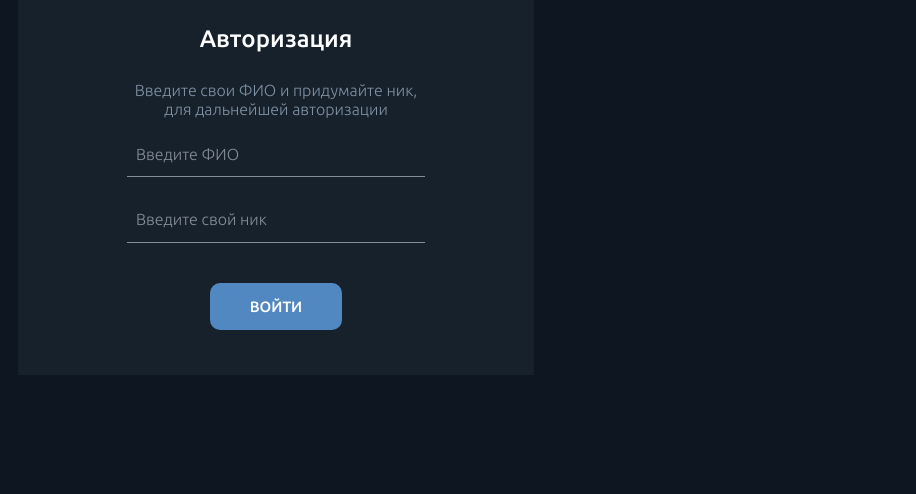
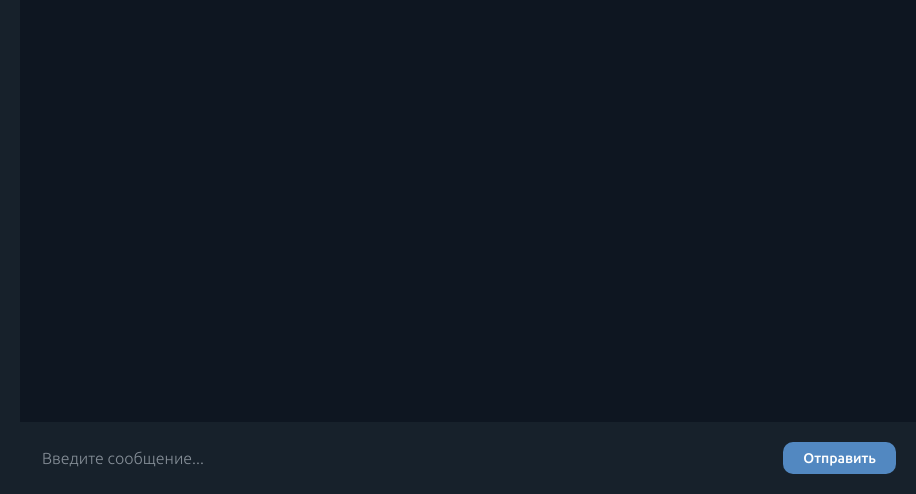
Before and after one commit to GusselnikovaA/WS-chat, a website: page src/index.html in a window 1280 px wide. Shown: the part 306-800 px from the top of the page, without its empty margins (364-1280 px from the left). Drawn offline with Linux system fonts and the light colour scheme.

Commit message:
Верстка окна приложения

```diff
--- a/src/index.html
+++ b/src/index.html
@@ -11,13 +11,23 @@
 </head>
 <body>
 
+    <main class="global">
+        <div class="global-user user">
 
-    <div class="user"></div>
-    <!-- /.user -->
+        </div>
+        <!-- /.user -->
 
-    <div class="message"></div>
+    <div class="global-message message">
+        <div class="message-area"></div>
+        <form action="#" class="message-form">
+            <input type="text" class="message__input" placeholder="Введите сообщение...">
+            <button class="message__button">Отправить</button>
+        </form>
+    </div>
     <!-- /.message -->
 
+    </main>
+    <!-- /.global -->
 
     <div class="modal">
         <div class="modal-container">
--- /dev/null
+++ b/src/sass/blocks/_global.sass
@@ -0,0 +1,10 @@
+.global
+    width: 100%
+    height: 100vh
+    display: flex
+    &-user
+        flex-basis: 30%
+        background-color: $main-color
+    &-message
+        flex-basis: 70%
+        background-color: $background-color
--- /dev/null
+++ b/src/sass/blocks/_message.sass
@@ -0,0 +1,15 @@
+.message
+    display: flex
+    flex-direction: column
+    justify-content: space-between
+    &-form
+        display: flex
+        justify-content: space-between
+        background-color: $main-color
+        padding: 20px
+    &__button
+        padding: 8px 20px
+        color: $text-color
+        font-size: 14px
+        background-color: $secondary-color
+        border-radius: 10px
--- a/src/sass/blocks/_modal.sass
+++ b/src/sass/blocks/_modal.sass
@@ -5,6 +5,7 @@
     width: 100%
     height: 100vh
     background-color: $background-color
+    display: none
     &-container
         width: 516px
         min-height: 562px
--- a/src/sass/style.sass
+++ b/src/sass/style.sass
@@ -3,3 +3,5 @@
 @import 'interface'
 
 @import 'blocks/modal'
+@import 'blocks/global'
+@import 'blocks/message'
```
Also changed, not shown: src/css/style.css, 1 other file.
